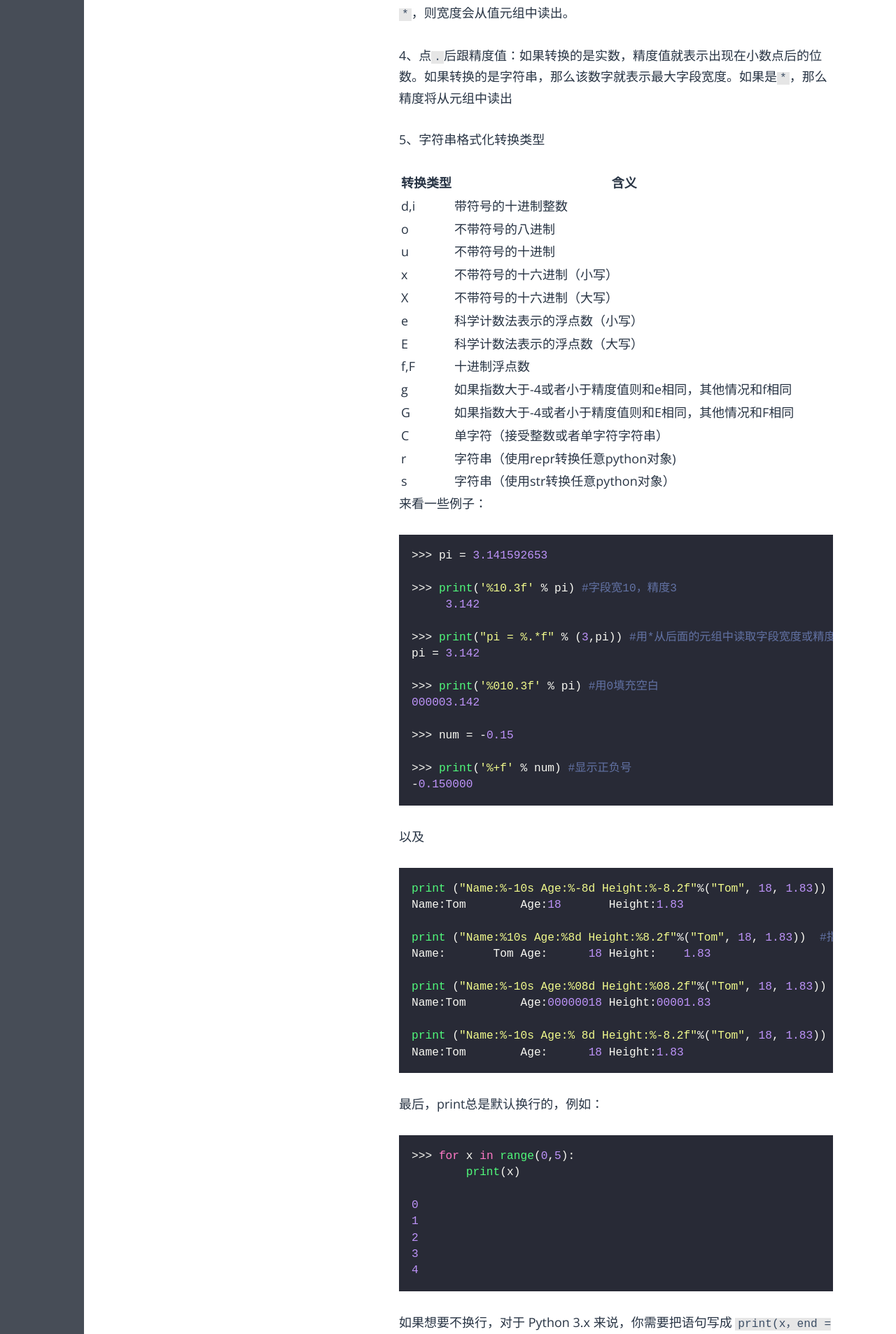
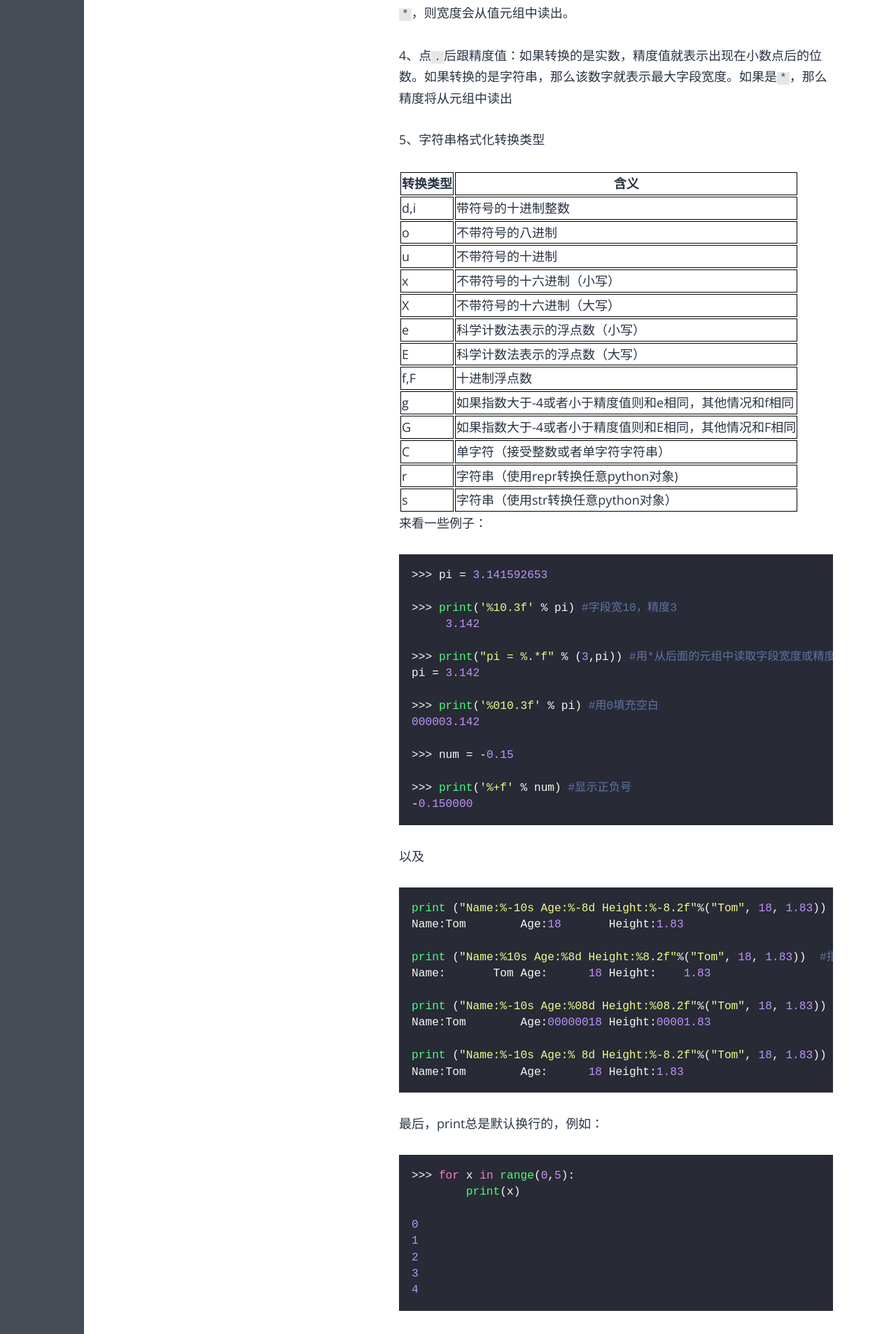
Before and after one commit to fzuo/baimafujinji, a Jekyll site: the page built from _posts/tech/2014-12-16-python-print.md, in a window 1280 px wide. Shown: the part 1382-3288 px from the top of the page at 70% size. Built offline with Jekyll 4.4.1, drawn with Linux system fonts in a browser that asks for light colours; some web fonts are replaced; formulas are drawn with MathJax 3.

Commit message:
Update 2014-12-16-python-print.md

```diff
--- a/_posts/tech/2014-12-16-python-print.md
+++ b/_posts/tech/2014-12-16-python-print.md
@@ -71,6 +71,7 @@ The length of hello is 5
 | C            |单字符（接受整数或者单字符字符串） |
 | r            |字符串（使用repr转换任意python对象) |
 | s            |字符串（使用str转换任意python对象） |
+{: .tablelines}
 
 来看一些例子：
 
```
